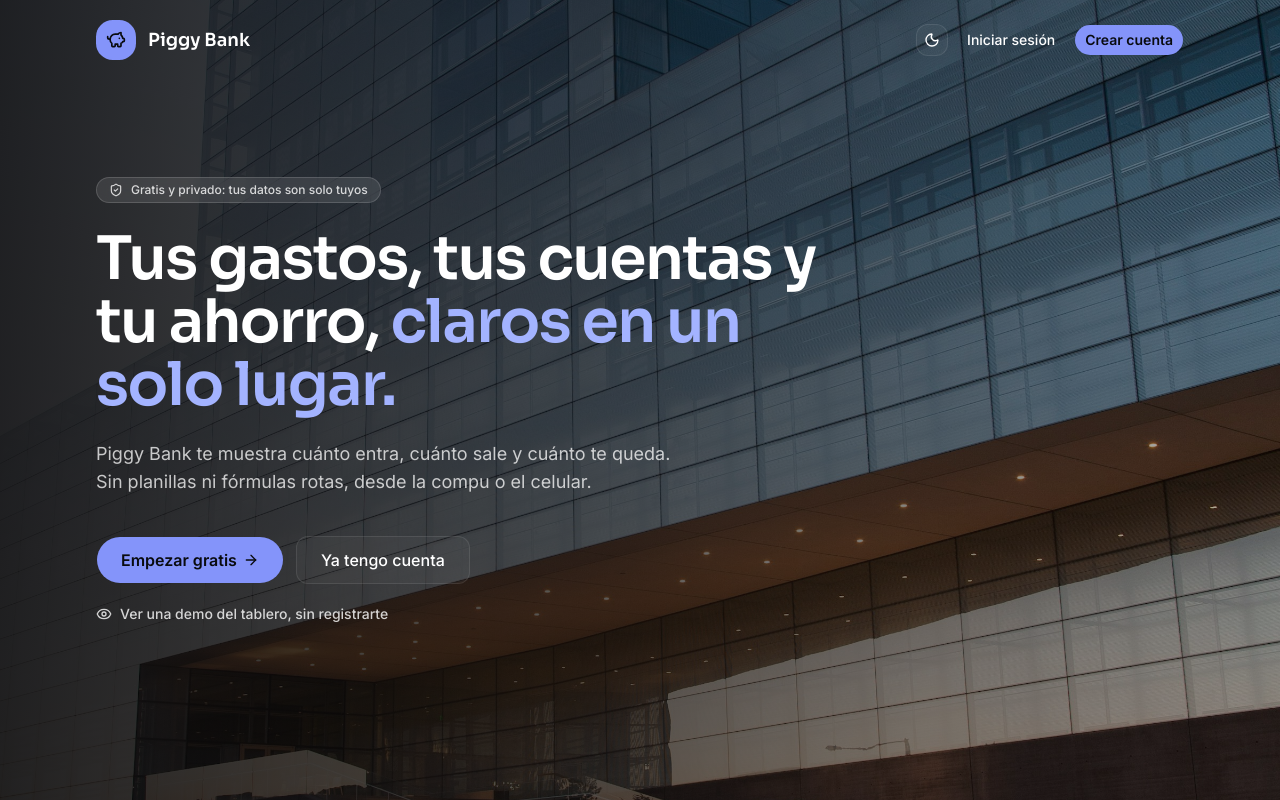
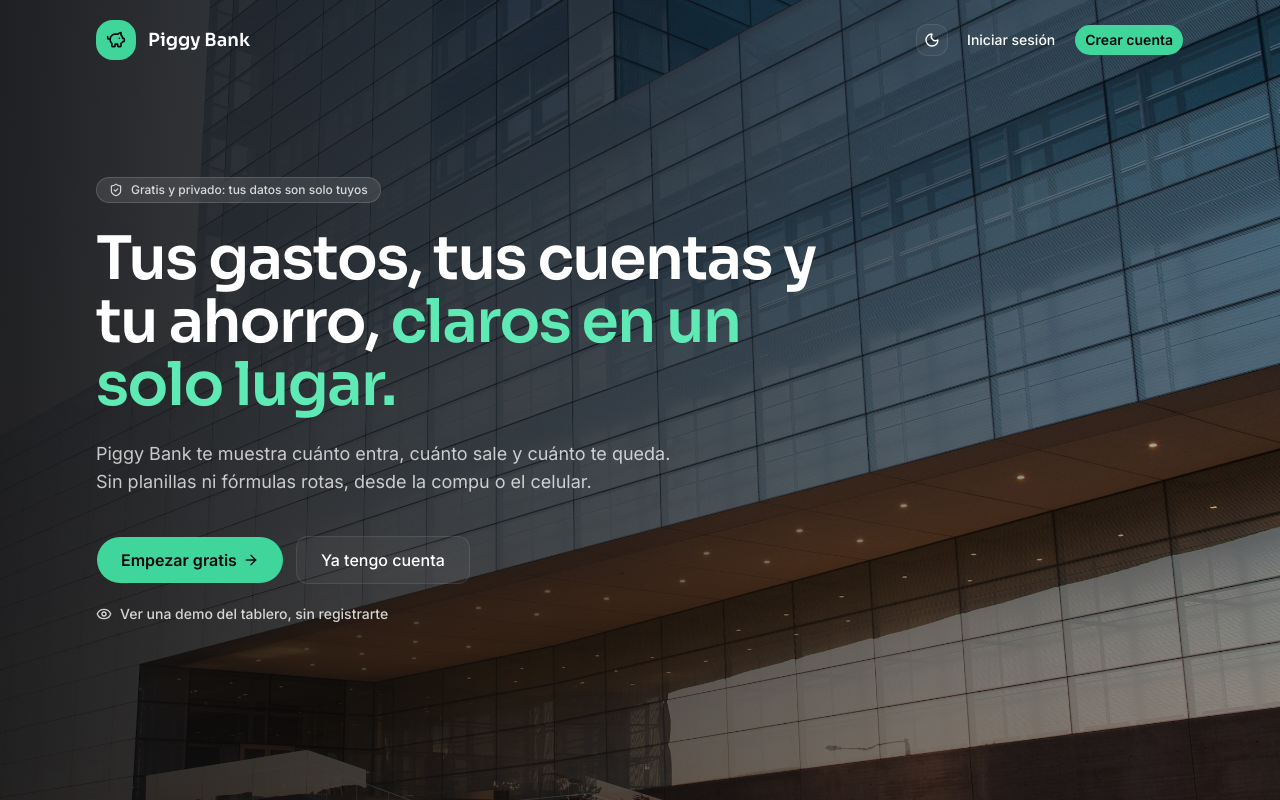
Before and after one commit to Villagralucas/piggy-bank, a Next.js app: page / in a window 1280 px wide. Built offline with nearby package versions, Linux system fonts and the light colour scheme; no server answers.

Commit message:
Acento verde estilo Supabase; ingresos en un verde distinto
Co-Authored-By: Claude Opus 5.5 <noreply@anthropic.com>

```diff
--- a/src/app/globals.css
+++ b/src/app/globals.css
@@ -59,8 +59,8 @@
   --card-foreground: oklch(0.18 0.005 270);
   --popover: oklch(1 0 0);
   --popover-foreground: oklch(0.18 0.005 270);
-  --primary: oklch(0.52 0.2 275);
-  --primary-foreground: oklch(0.99 0 0);
+  --primary: oklch(0.66 0.15 163);
+  --primary-foreground: oklch(0.2 0.04 165);
   --secondary: oklch(0.96 0.003 270);
   --secondary-foreground: oklch(0.2 0.005 270);
   --muted: oklch(0.965 0.003 270);
@@ -68,24 +68,24 @@
   --accent: oklch(0.96 0.003 270);
   --accent-foreground: oklch(0.2 0.005 270);
   --destructive: oklch(0.6 0.2 20);
-  --success: oklch(0.6 0.14 160);
+  --success: oklch(0.56 0.15 148);
   --border: oklch(0.91 0.004 270);
   --input: oklch(0.89 0.004 270);
-  --ring: oklch(0.52 0.2 275);
-  --chart-1: oklch(0.6 0.14 160);
-  --chart-2: oklch(0.52 0.2 275);
+  --ring: oklch(0.66 0.15 163);
+  --chart-1: oklch(0.56 0.15 148);
+  --chart-2: oklch(0.55 0.2 275);
   --chart-3: oklch(0.7 0.12 230);
   --chart-4: oklch(0.75 0.13 75);
   --chart-5: oklch(0.6 0.2 20);
   --radius: 0.75rem;
   --sidebar: oklch(0.985 0 0);
   --sidebar-foreground: oklch(0.18 0.005 270);
-  --sidebar-primary: oklch(0.52 0.2 275);
-  --sidebar-primary-foreground: oklch(0.99 0 0);
+  --sidebar-primary: oklch(0.66 0.15 163);
+  --sidebar-primary-foreground: oklch(0.2 0.04 165);
   --sidebar-accent: oklch(0.96 0.003 270);
   --sidebar-accent-foreground: oklch(0.2 0.005 270);
   --sidebar-border: oklch(0.91 0.004 270);
-  --sidebar-ring: oklch(0.52 0.2 275);
+  --sidebar-ring: oklch(0.66 0.15 163);
 }
 
 .dark {
@@ -95,7 +95,7 @@
   --card-foreground: oklch(0.96 0.002 270);
   --popover: oklch(0.2 0.005 270);
   --popover-foreground: oklch(0.96 0.002 270);
-  --primary: oklch(0.7 0.15 275);
+  --primary: oklch(0.78 0.15 163);
   --primary-foreground: oklch(0.15 0.01 270);
   --secondary: oklch(0.24 0.005 270);
   --secondary-foreground: oklch(0.94 0.002 270);
@@ -104,23 +104,23 @@
   --accent: oklch(0.24 0.005 270);
   --accent-foreground: oklch(0.94 0.002 270);
   --destructive: oklch(0.7 0.17 20);
-  --success: oklch(0.74 0.14 160);
+  --success: oklch(0.8 0.17 140);
   --border: oklch(1 0 0 / 9%);
   --input: oklch(1 0 0 / 12%);
-  --ring: oklch(0.7 0.15 275);
-  --chart-1: oklch(0.74 0.14 160);
+  --ring: oklch(0.78 0.15 163);
+  --chart-1: oklch(0.8 0.17 140);
   --chart-2: oklch(0.7 0.15 275);
   --chart-3: oklch(0.75 0.11 230);
   --chart-4: oklch(0.8 0.12 75);
   --chart-5: oklch(0.7 0.17 20);
   --sidebar: oklch(0.145 0.004 270);
   --sidebar-foreground: oklch(0.96 0.002 270);
-  --sidebar-primary: oklch(0.7 0.15 275);
+  --sidebar-primary: oklch(0.78 0.15 163);
   --sidebar-primary-foreground: oklch(0.15 0.01 270);
   --sidebar-accent: oklch(0.24 0.005 270);
   --sidebar-accent-foreground: oklch(0.94 0.002 270);
   --sidebar-border: oklch(1 0 0 / 9%);
-  --sidebar-ring: oklch(0.7 0.15 275);
+  --sidebar-ring: oklch(0.78 0.15 163);
 }
 
 @layer base {
--- a/src/app/page.tsx
+++ b/src/app/page.tsx
@@ -102,7 +102,7 @@ export default async function Home() {
           </p>
           <h1 className="mt-6 max-w-3xl font-heading text-4xl font-semibold leading-[1.05] tracking-tight sm:text-6xl">
             Tus gastos, tus cuentas y tu ahorro,{" "}
-            <span className="text-indigo-300">claros en un solo lugar.</span>
+            <span className="text-emerald-300">claros en un solo lugar.</span>
           </h1>
           <p className="mt-6 max-w-xl text-base leading-7 text-white/75 sm:text-lg">
             Piggy Bank te muestra cuánto entra, cuánto sale y cuánto te queda.
--- a/src/components/auth-shell.tsx
+++ b/src/components/auth-shell.tsx
@@ -30,7 +30,7 @@ export function AuthShell({
         sizes="100vw"
         className="-z-20 object-cover object-[70%_center]"
       />
-      <div className="absolute inset-0 -z-10 bg-gradient-to-b from-zinc-950/55 via-zinc-950/35 to-zinc-950/80 lg:bg-gradient-to-br lg:from-zinc-950/90 lg:via-zinc-950/70 lg:to-indigo-950/60" />
+      <div className="absolute inset-0 -z-10 bg-gradient-to-b from-zinc-950/55 via-zinc-950/35 to-zinc-950/80 lg:bg-gradient-to-br lg:from-zinc-950/90 lg:via-zinc-950/70 lg:to-emerald-950/50" />
 
       <div className="absolute top-4 right-4 z-10">
         <ThemeToggle />
@@ -49,7 +49,7 @@ export function AuthShell({
           </div>
 
           <div className="mt-12 hidden max-w-xl lg:block">
-            <p className="text-xs font-semibold uppercase tracking-[0.22em] text-indigo-300">
+            <p className="text-xs font-semibold uppercase tracking-[0.22em] text-emerald-300">
               {eyebrow}
             </p>
             <h1 className="mt-4 font-heading text-5xl font-semibold leading-tight tracking-tight">
@@ -63,7 +63,7 @@ export function AuthShell({
               {features.map(({ icon: Icon, text }) => (
                 <li key={text} className="flex items-center gap-3">
                   <span className="grid size-8 place-items-center rounded-lg bg-white/10 backdrop-blur">
-                    <Icon className="size-4 text-indigo-300" aria-hidden="true" />
+                    <Icon className="size-4 text-emerald-300" aria-hidden="true" />
                   </span>
                   {text}
                 </li>
```
